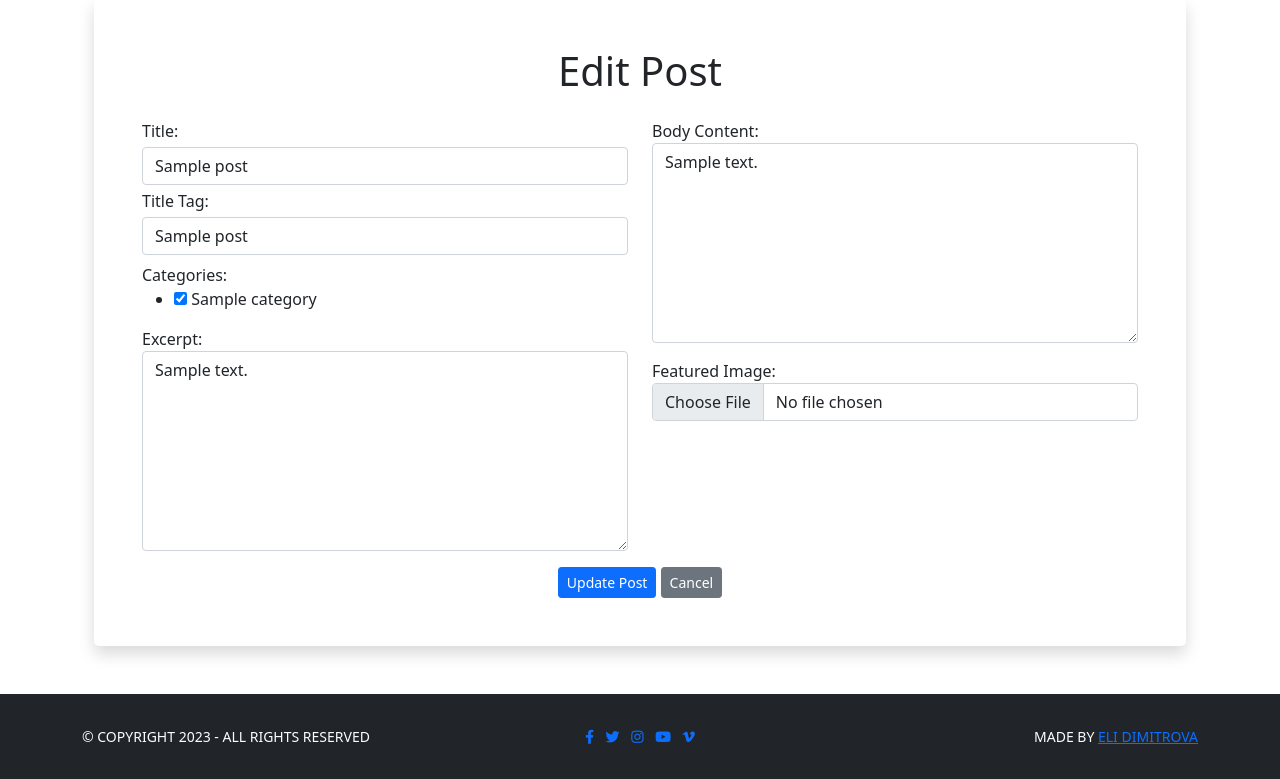
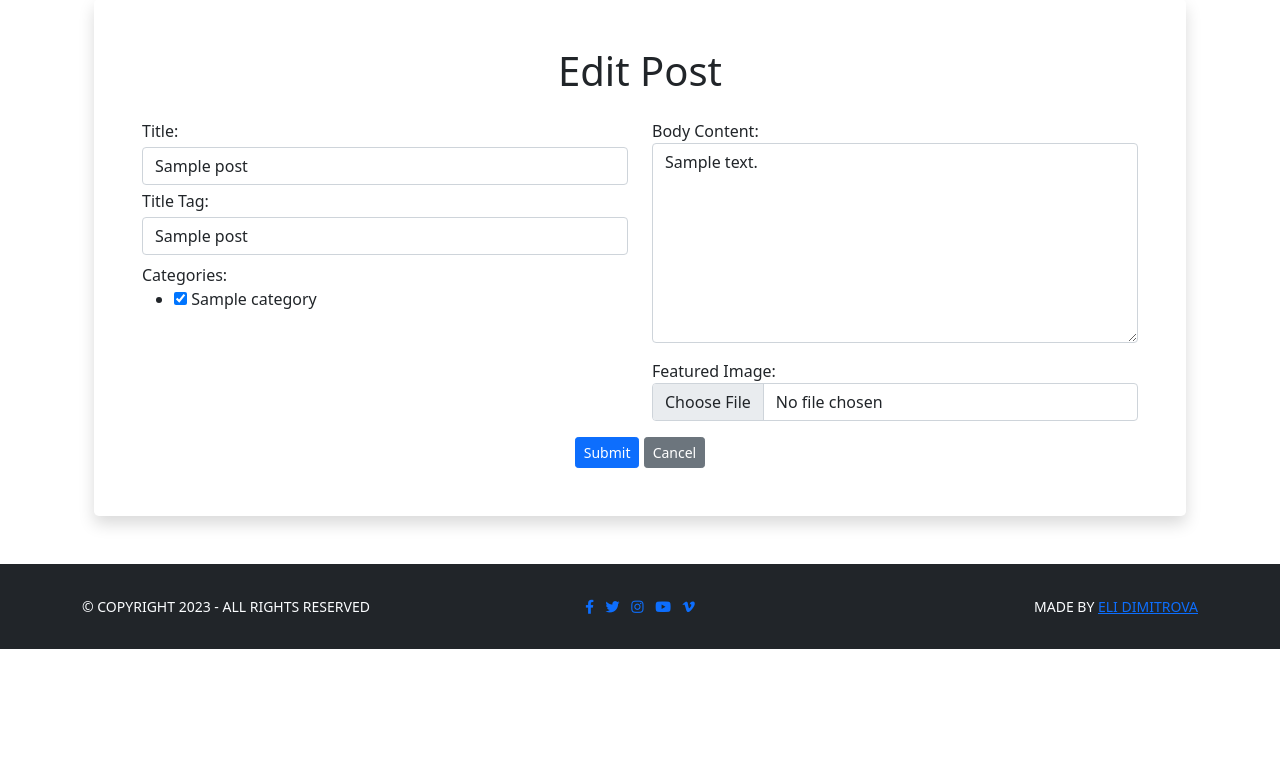
Before and after one commit to Delfinistkata/the-roaming-nomad, a Django app: a page that uses templates/edit_post.html in a window 1280 px wide. Shown: the part 575-1354 px from the top of the page. After the commit the page ends 1224 px from the top, so only its background shows below. Run offline with Django 3.2, Linux system fonts and the light colour scheme; a user stored in the database is signed in; tables that the repository leaves empty hold one stand-in row (values such as "Sample post"); some libraries are stand-ins or nearby versions.

Commit message:
Add authentication for user, remove excerpt field

```diff
--- a/templates/edit_post.html
+++ b/templates/edit_post.html
@@ -9,7 +9,7 @@
         <div class="card border-0 shadow rounded-3 my-5">
             <div class="card-body p-4 p-sm-5">
                 <h1 class="mb-4 text-center">Edit Post</h1>
-                {% if user.is_authenticated and  user.id == post.author.id%}
+                {% if user.is_authenticated and user.id == post.author.id%}
                 <form method="POST" class="form" enctype="multipart/form-data" id="form_update_post">
                     {% csrf_token %}
                     <div class="row">
@@ -39,15 +39,6 @@
                                 {{ form.categories }}
                                 {% if form.errors.categories%}
                                 {% for error in form.errors.categories %}
-                                    <p class="text-danger">{{ error }}</p>
-                                {% endfor%}
-                            {%endif%}
-                            </div>
-                            <div class="form-group">
-                                <label for="{{ form.excerpt.id_for_label }}">Excerpt:</label>
-                                {{ form.excerpt }}
-                                {% if form.errors.excerpt%}
-                                {% for error in form.errors.excerpt %}
                                     <p class="text-danger">{{ error }}</p>
                                 {% endfor%}
                             {%endif%}
@@ -84,18 +75,15 @@
                     </div>
 
                     <div class="text-center mt-3">
-                        <button id="update_post" type= "submit" class= "btn btn-primary btn-sm">Update Post</button>
+                        <button id="update_post" type= "submit" class= "btn btn-primary btn-sm">Submit</button>
                         <a href="{% url 'home' %}" class="btn btn-secondary btn-sm">Cancel</a>
                     </div>
                 </form>
                 {% else %}
                     <h3 class="text-center">
-                        You are not authorised for this activity! Please log in to your profile.
+                        You are not authorised for this activity! Please contact the admin.
                     </div>
-
-                    <a href="{% url 'account_signup' %}" class="btn btn-primary btn-sm">Register</a>
-                    <a href="{% url 'account_login' %}" class="btn btn-primary btn-sm">LogIn</a>
-
+                    <a href="{% url 'home' %}" class="btn btn-primary  btn-sm">Home</a>
                 {% endif %}
             </div>
         </div>
```
